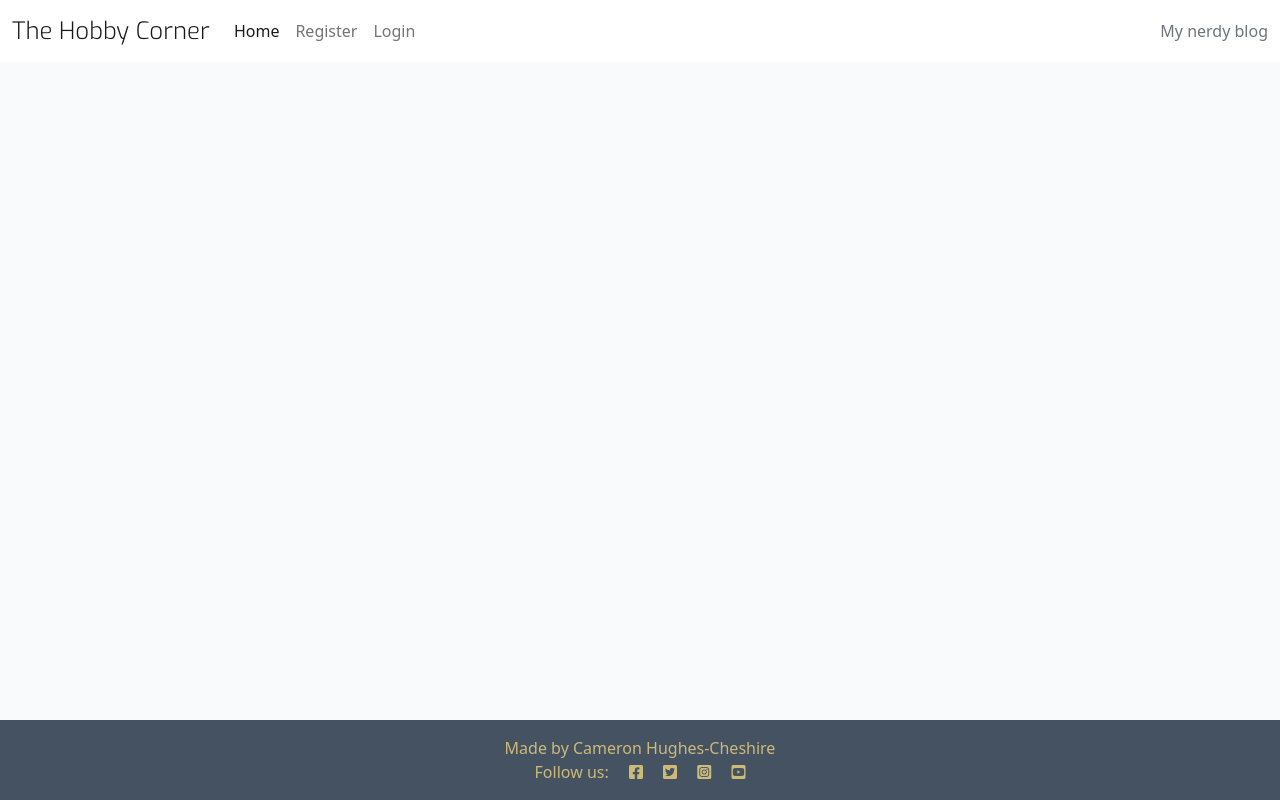
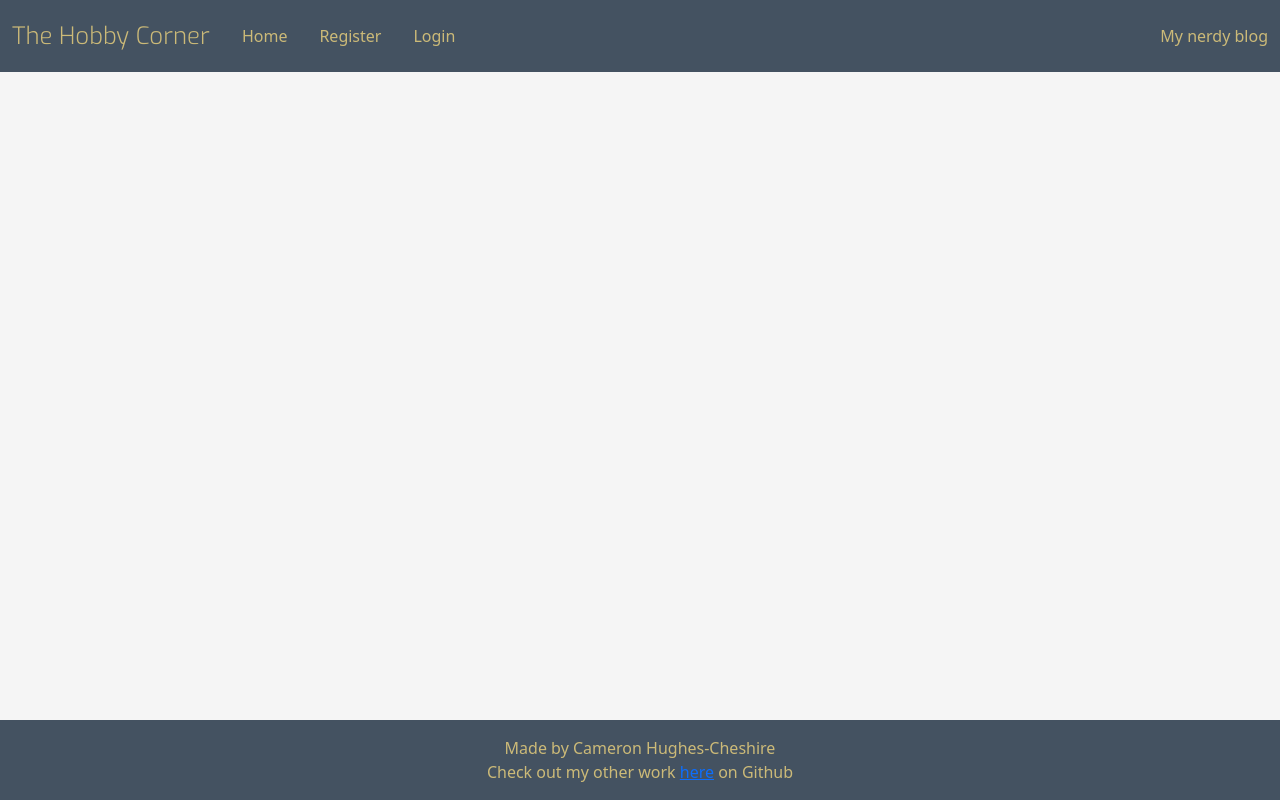
Before and after one commit to CHCheshire/Project-blog, a Django app: page / in a window 1280 px wide. Run offline with Django 4.2, Linux system fonts and the light colour scheme; data that the repository does not hold is empty.

Commit message:
Add styling to navbar and background

```diff
--- a/static/css/style.css
+++ b/static/css/style.css
@@ -29,7 +29,7 @@ body {
 }
 
 .main-bg {
-    background-color: #F9FAFC;
+    background-color: #F5f5f5;
 }
 
 .card {
@@ -46,11 +46,12 @@ body {
     bottom: 5%;
     min-width: 30%;
     left: -2px;
-    background-color: #23BBBB;
+    background-color: #445261;
 }
 
 .author {
-    color: white;
+    color:#CCBA78;
+    background-color: #445261;
     margin: 4px;
     text-transform: uppercase;
 }
@@ -151,6 +152,7 @@ body {
 
 .text-gold {
     color:#CCBA78;
+    text-decoration: none;
 }
 
 .accounts-text {
@@ -163,3 +165,18 @@ body {
     color: #CCBA78;
     background-color: #445261;
 }
+
+.nav-link {
+    color:#CCBA78;
+}
+
+.nav-text {
+    color: #CCBA78;
+    padding-left: 5px;
+}
+
+.navbar {
+    display: flex;
+    list-style: none;
+    padding-left: 0;
+}
--- a/templates/base.html
+++ b/templates/base.html
@@ -24,15 +24,15 @@
 
     <!-- Navigation -->
 
-    <nav class="navbar navbar-expand-lg navbar-light bg-white">
+    <nav class="navbar navbar-expand-lg navbar-light dark-bg">
         <div class="container-fluid">
-            <a class="navbar-brand" href="{% url 'home' %}"><span class="title">The Hobby Corner</span></a>
+            <a class="navbar-brand" href="{% url 'home' %}"><span class="title text-gold">The Hobby Corner</span></a>
             <button class="navbar-toggler" type="button" data-bs-toggle="collapse" data-bs-target="#navbarText"
                 aria-controls="navbarText" aria-expanded="false" aria-label="Toggle navigation">
                 <span class="navbar-toggler-icon"></span>
             </button>
             <div class="collapse navbar-collapse" id="navbarText">
-                <ul class="navbar-nav me-auto mb-2 mb-lg-0">
+                <ul class="navbar me-auto mb-2 mb-lg-0">
                     <li class="nav-item">
                         <a class="nav-link active" aria-current="page" href="{% url 'home' %}">Home</a>
                     </li>
@@ -49,7 +49,7 @@
                     </li>
                     {% endif %}
                 </ul>
-                <span class="navbar-text text-muted">
+                <span class="nav-text">
                     My nerdy blog
                 </span>
             </div>
@@ -65,10 +65,7 @@
     <!-- Footer -->
     <footer class="footer mt-auto py-3 dark-bg">
         <p class="m-0 text-center text-gold">Made by Cameron Hughes-Cheshire</p>
-        <p class="m-0 text-center text-gold">Follow us: <i class="fab fa-facebook-square ms-3"></i>
-            <i class="fab fa-twitter-square ms-3"></i>
-            <i class="fab fa-instagram-square ms-3"></i>
-            <i class="fab fa-youtube-square ms-3"></i></p>
+        <p class="m-0 text-center text-gold">Check out my other work <a href="https://github.com/CHCheshire">here</a> on Github</p>
     </footer>
 </body>
 
```
